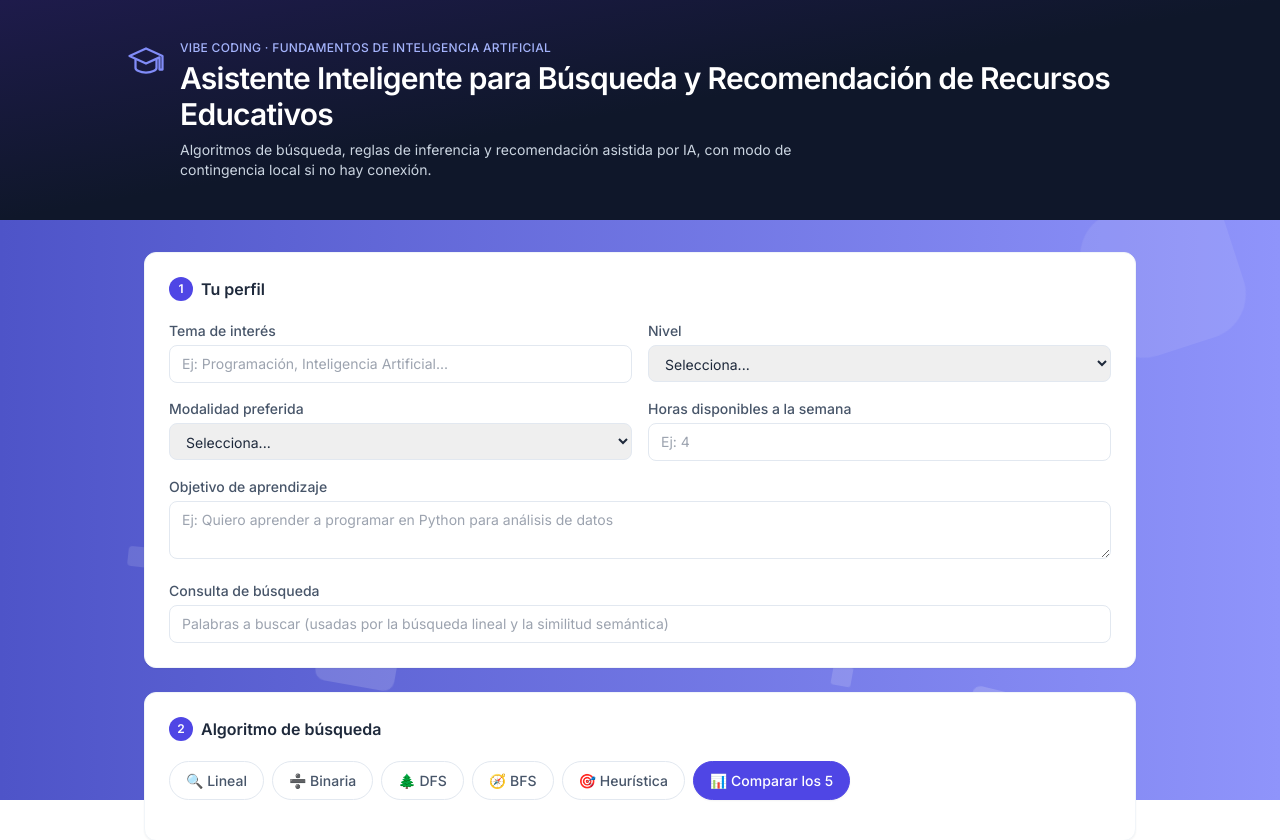
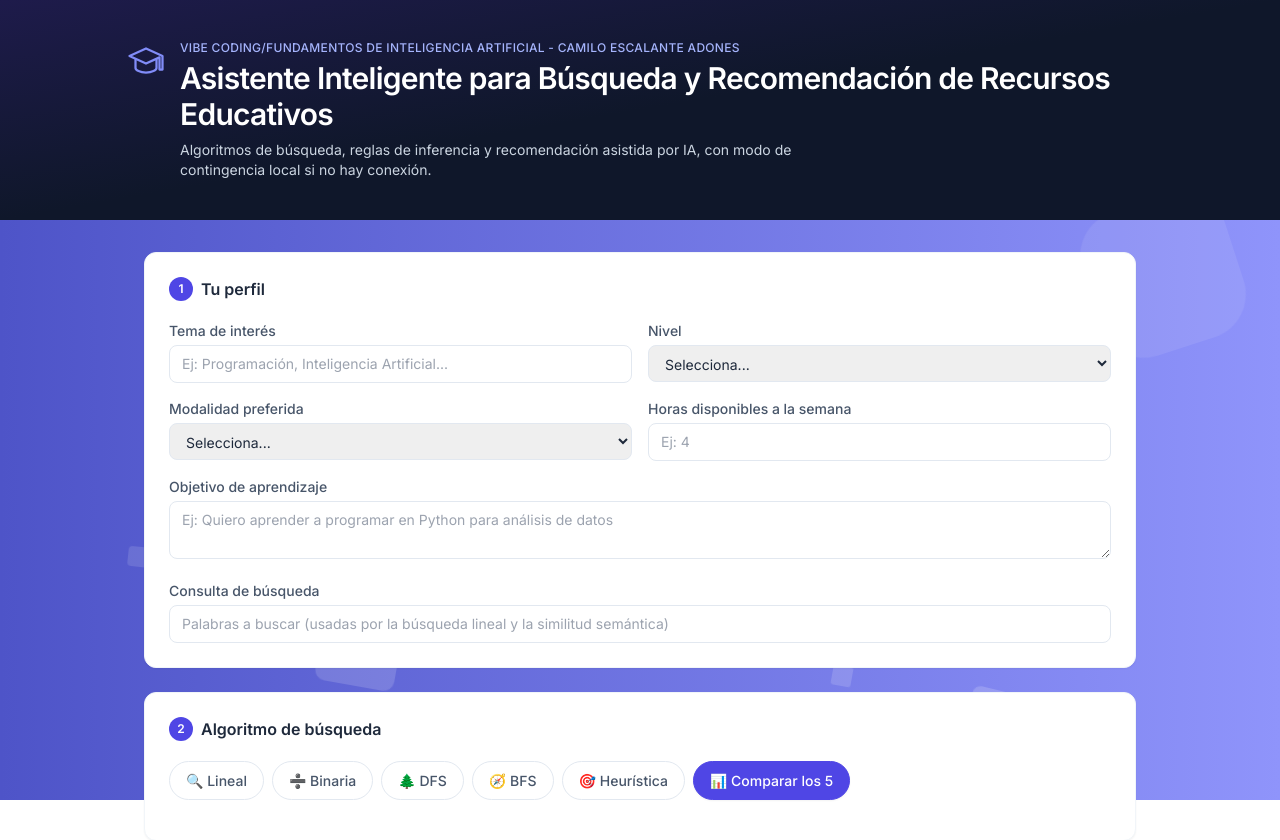
Before and after one commit to cescalantea/asistente-educativo, a Flask app: page / in a window 1280 px wide. Shown: the top 840 px of the page. Run offline with Flask 3, Linux system fonts and the light colour scheme; some libraries are stand-ins or nearby versions.

Commit message:
style: Ingresar nombre mío en el index y en el documento readme

```diff
--- a/templates/index.html
+++ b/templates/index.html
@@ -38,7 +38,7 @@
         <path d="M5 10.5V16c0 1.5 3 3 7 3s7-1.5 7-3v-5.5" stroke-linejoin="round" stroke-linecap="round"/>
       </svg>
       <div>
-        <p class="text-indigo-300 text-xs font-medium tracking-wide uppercase mb-1">Vibe Coding · Fundamentos de Inteligencia Artificial</p>
+        <p class="text-indigo-300 text-xs font-medium tracking-wide uppercase mb-1">Vibe Coding/Fundamentos de Inteligencia Artificial - Camilo Escalante Adones</p>
         <h1 class="text-2xl md:text-3xl font-semibold tracking-tight">Asistente Inteligente para Búsqueda y Recomendación de Recursos Educativos</h1>
         <p class="text-slate-300 text-sm mt-2 max-w-2xl">Algoritmos de búsqueda, reglas de inferencia y recomendación asistida por IA, con modo de contingencia local si no hay conexión.</p>
       </div>
```
